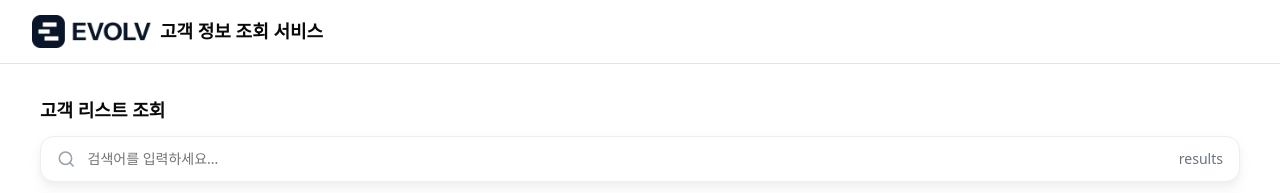
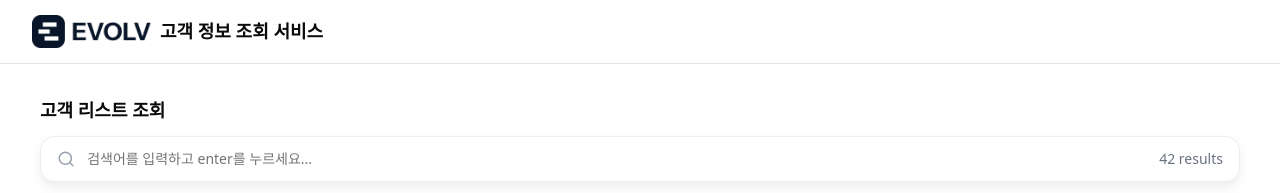
Before and after one commit to S2ej1n/Evolv_Frontend, a Next.js app: page / in a window 1280 px wide. Shown: the top 193 px of the page. Built offline with nearby package versions, Linux system fonts and the light colour scheme.

Commit message:
feat: 검색 결과 개수 추가

```diff
--- a/app/_components/SearchBar.tsx
+++ b/app/_components/SearchBar.tsx
@@ -9,9 +9,10 @@ type Props = {
     onSubmit: ()=>void;
     className?: string;
     placeholder?: string;
+    total: number;
 }
 
-export default function SearchBar({value, onChange, onSubmit, className, placeholder = '검색어를 입력하세요...'}:Props) {
+export default function SearchBar({value, onChange, onSubmit, className, placeholder = '검색어를 입력하고 enter를 누르세요...', total}:Props) {
   return (
     <form
       onSubmit={(e)=>{
@@ -31,7 +32,7 @@ export default function SearchBar({value, onChange, onSubmit, className, placeho
             className="h-auto border-0 p-0 shadow-none focus-visible:ring-0"
         />
         <span className="ml-auto whitespace-nowrap text-sm text-gray-500">
-            results
+            {total} results
       </span>
     </form>
   )
--- a/app/page.tsx
+++ b/app/page.tsx
@@ -60,6 +60,7 @@ export default function Customers() {
         value={inputValue}
         onChange={setInputValue}
         onSubmit={handleEnterSearchValue}
+        total={total}
       />
 
       <ContentBox>
```
